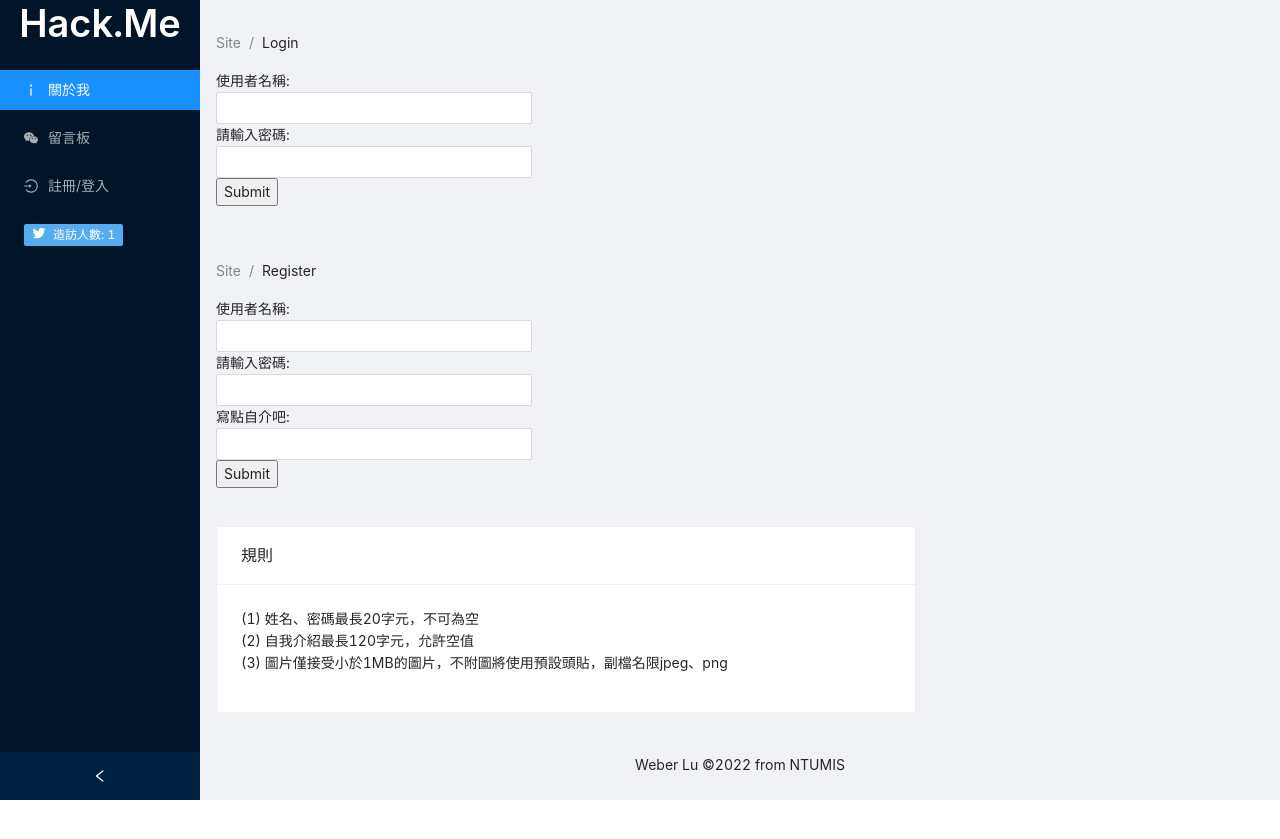
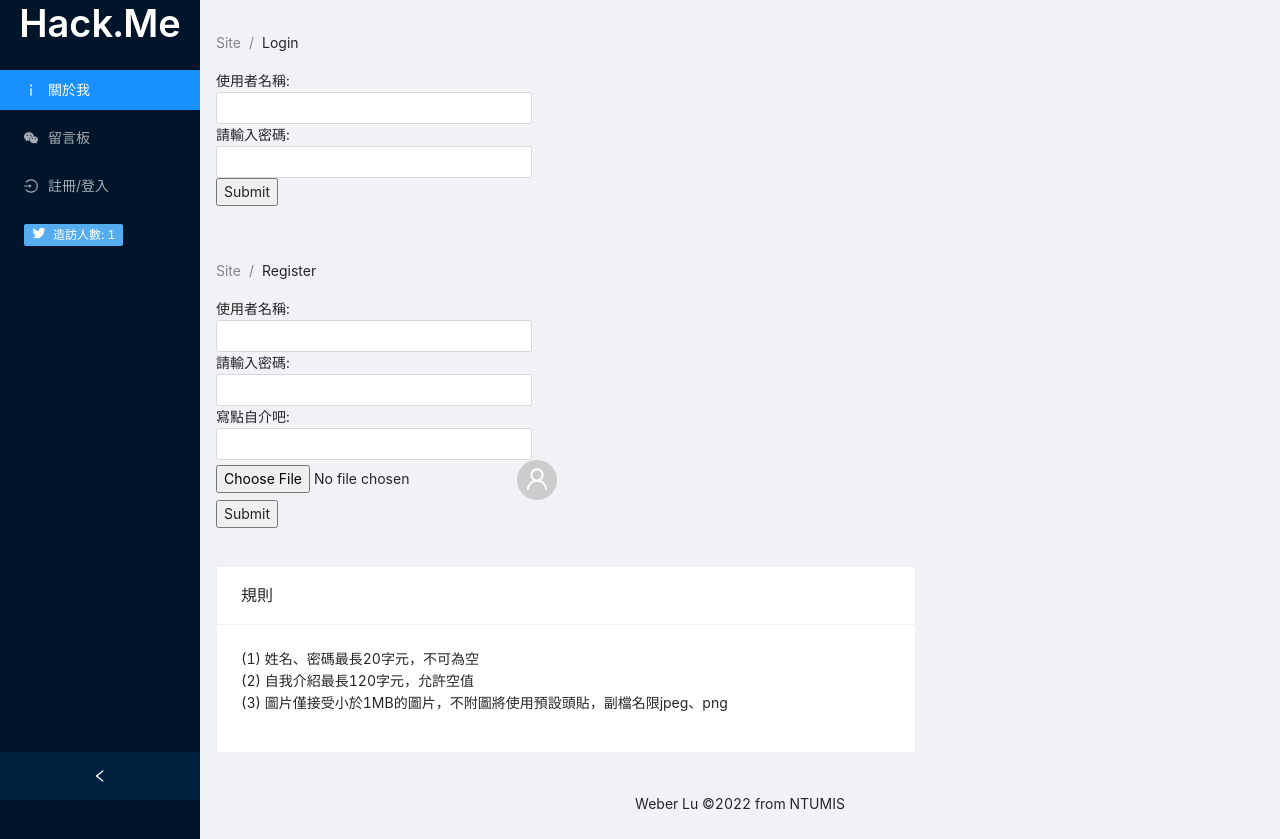
Before and after one commit to weberlu88/2022-Spring-NTU-ADNS-Project, a React (Vite) app in the folder frontend/: page /#/loginRegister in a window 1280 px wide. Before the commit the page ends 800 px from the top, so only its background shows below. Built offline with nearby package versions, Linux system fonts and the light colour scheme; no server answers.

Commit message:
Feat: 前端註冊時可上傳圖片，轉imgurl的base64壓縮格式

```diff
--- a/frontend/package.json
+++ b/frontend/package.json
@@ -10,6 +10,7 @@
   "dependencies": {
     "antd": "^4.19.1",
     "axios": "^0.26.1",
+    "compressorjs": "^1.1.1",
     "react": "^17.0.2",
     "react-dom": "^17.0.2",
     "react-router-dom": "^6.2.2"
--- a/frontend/src/components/Register.jsx
+++ b/frontend/src/components/Register.jsx
@@ -3,12 +3,13 @@ import { Breadcrumb } from 'antd';
 import { Row, Col, Input, Button, Form } from 'antd';
 import { apiLogin, apiRegister } from '../requests'
 import ErrorMsg from './ErrorMsg'
+import Uploader from './Upload'
 
 class RegisterForm extends React.Component {
   constructor(props) {
     super(props);
     this.state = {
-      authenticated: false,
+      imageBase64: undefined,
       registerTextInput: { username: '', password: '', description: '' },
       errorMessage: ''
     };
@@ -80,8 +81,9 @@ class RegisterForm extends React.Component {
               <Input name="description" value={this.state.registerTextInput.description}
                 onChange={this.handleChange} />
             </label>
+          </Row>
 
-          </Row>
+          <Uploader setImage={res => { this.setState({ imageBase64: res }) }} />
 
           <input type="submit" value="Submit" />
         </form>
--- /dev/null
+++ b/frontend/src/components/Upload.jsx
@@ -0,0 +1,47 @@
+import { useState } from 'react'
+import { Avatar } from 'antd';
+import { UserOutlined } from '@ant-design/icons';
+import Compressor from 'compressorjs'
+
+/** @param setImage setState method from parent **/
+const Uploader = ({ setImage }) => {
+
+  const [previewImg, setPreviewImg] = useState(undefined)
+
+  const onFileChange = file => {
+    // compress and save in parenet's state
+    new Compressor(file, {
+      maxWidth: 200,
+      maxHeight: 200,
+      success: getBase64,
+    })
+  }
+
+  function getBase64(img) {
+    const reader = new FileReader();
+    reader.readAsDataURL(img);
+    reader.onload = (e) => {
+      const base64Result = e.target.result
+      // console.log(base64Result)
+      setImage(base64Result)
+      setPreviewImg(base64Result)
+      // document.getElementById('img11111').src = base64Result
+    }
+    // reader.addEventListener('load', () => { base64Result = reader.result });
+  }
+
+  return (
+    <div>
+      <input type="file"
+        name="avatar"
+        onChange={(e) => onFileChange(e.target.files[0])}
+        accept="image/png, image/jpeg">
+      </input>
+      <Avatar size="large"
+        icon={<UserOutlined />}
+        src={previewImg}
+      />
+    </div>
+  );
+}
+export default Uploader;
--- a/frontend/vite.config.js
+++ b/frontend/vite.config.js
@@ -4,7 +4,7 @@ const fs = require("fs");
 
 // https://vitejs.dev/config/
 export default defineConfig({
-  base: './',
+  base: 'https://127.0.0.1:5000/',
   plugins: [react()],
   server: {
     https: {
```
Also changed, not shown: 1 other file (tests, documents, lock files or other folders).
